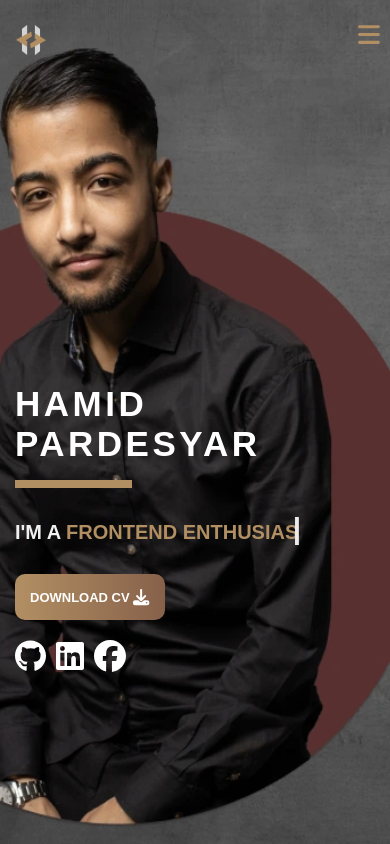
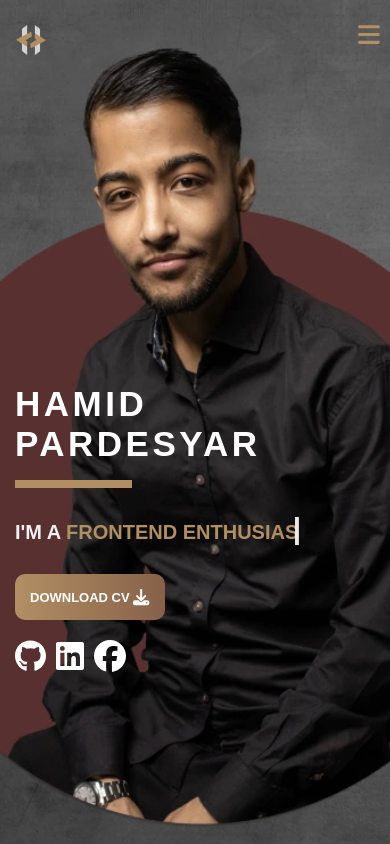
Before and after one commit to hamiboy8260/react-spa-portfolio, a React (Create React App) app: page / in a window 390 px wide. Shown: the top 844 px of the page. Built offline with nearby package versions, Linux system fonts and the light colour scheme; no server answers.

Commit message:
css changes

```diff
--- a/src/index.css
+++ b/src/index.css
@@ -402,7 +402,6 @@ text-decoration: none;
 .hero-img-div {
  background-image: url(../src/images/hero-image-web.webp);
  background-size: cover;
- background-position: center;
  background-repeat: no-repeat;
  height: 100vh;
  width: 100%;
@@ -1215,7 +1214,7 @@ text-decoration: none;
 
 @media (max-width:500px) {
   .hero-img-div{
-    background-position: 90%;
+    background-position: 85% !important;
   }
 
   .skills-cards-section{
```
